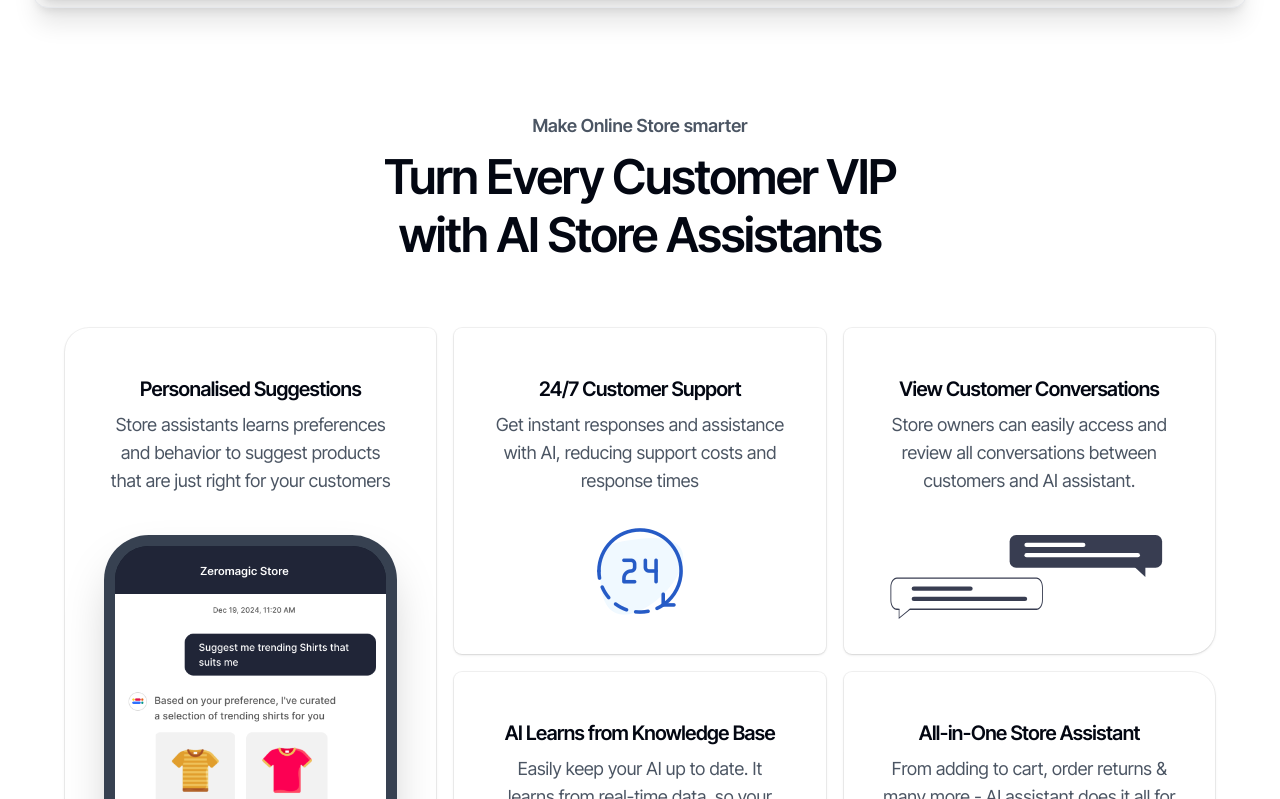
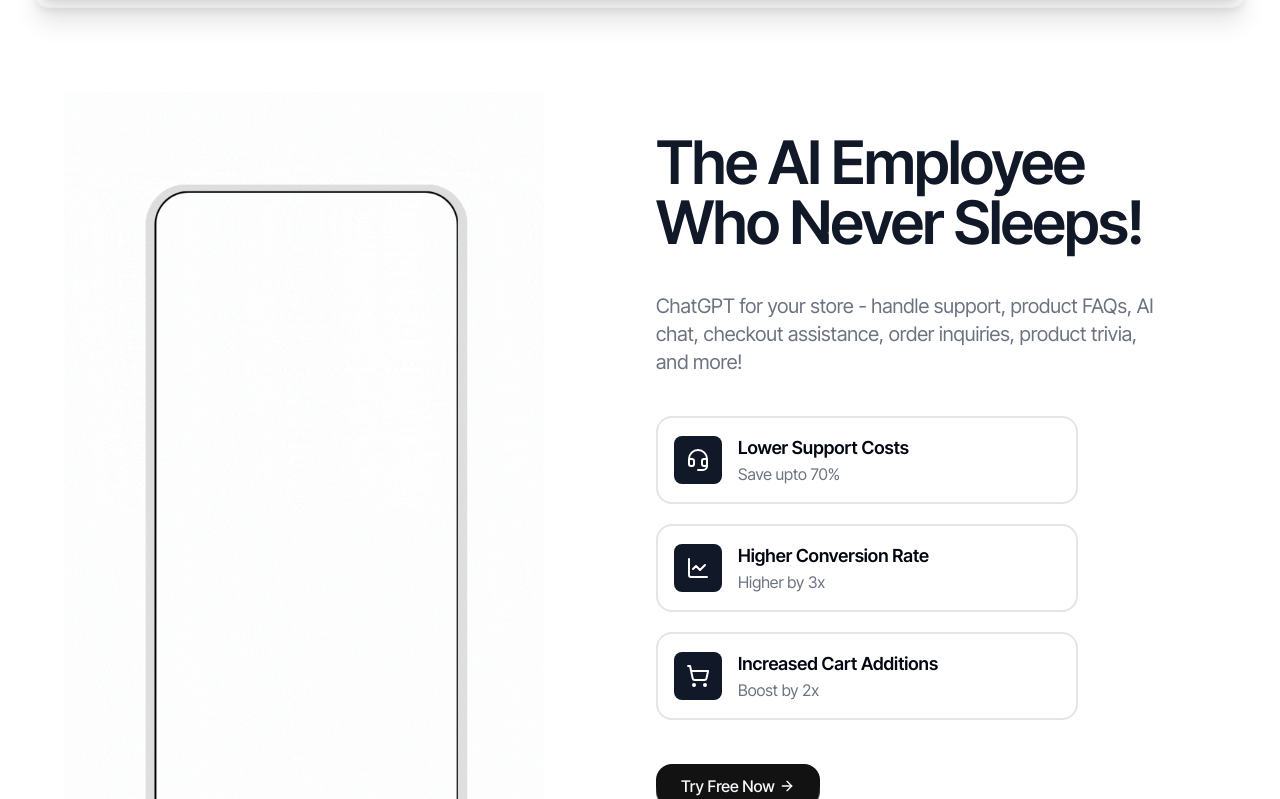
Before and after one commit to zeroagentio/magic-agent-site, a Next.js app: page / in a window 1280 px wide. Shown: the part 1281-2080 px from the top of the page. Built offline with nearby package versions, Linux system fonts and the light colour scheme.

Commit message:
chore: add chat mock

```diff
--- a/app/page.tsx
+++ b/app/page.tsx
@@ -1,5 +1,6 @@
 // 'use client';
 import { BannerCard } from "@/components/blocks/banner-card";
+import Chat from "@/components/blocks/chat";
 import CTA from "@/components/blocks/cta";
 import FeatureGrid from "@/components/blocks/feature-grid";
 import Footer from "@/components/blocks/footer";
@@ -33,7 +34,7 @@ export default function Home() {
     >
       <Header />
       <BannerCard />
-      <br />
+      <Chat />
       <FeatureGrid />
       <UseCase />
       <TalkWithZero />
--- /dev/null
+++ b/components/blocks/chat.tsx
@@ -0,0 +1,84 @@
+'use client';
+import Image from 'next/image';
+import ChatMock from "@/app/assets/agent-mock.gif";
+import { ArrowRightIcon, ChartLineIcon, HeadsetIcon, IndianRupeeIcon, ShoppingCartIcon } from 'lucide-react';
+import { MY_APP } from '@/lib/utils';
+import { RainbowButton } from '../magicui/rainbow-button';
+
+export default function Chat () {
+    return (
+              <div className="bg-white mt-5">
+                {/* Product info */}
+                <div className="mx-auto max-w-2xl px-4 pt-10 sm:px-6 lg:grid lg:max-w-7xl lg:grid-cols-4  lg:gap-x-8 lg:px-8 lg:pt-16">
+
+                  {/* Options */}
+                  <div className="lg:col-span-2">
+
+                     <Image
+                     alt=''
+                     className='lg:max-w-[30rem] max-w-[25rem] w-auto h-full'
+                    //  width={400}
+                    //  height={700}
+                     src={ChatMock}
+                     />
+                  </div>
+
+                  <div className="lg:col-start-3 lg:col-span-2 lg:pr-8">
+
+                    <div className="sm:max-w-lg text-left pt-10">
+            <h1 className="text-4xl font-semibold tracking-tight text-gray-900 sm:text-6xl">
+            The AI Employee Who Never Sleeps!
+            </h1>
+            <p className="mt-10 text-xl text-gray-500">
+            ChatGPT for your store - handle support, product FAQs, AI chat, checkout assistance, order inquiries, product trivia, and more!
+            </p>
+          </div>
+          <StatsCards />
+                  </div>
+
+                </div>
+              </div>
+    )
+  }
+
+
+
+ function StatsCards() {
+
+
+      const handleClick = () => {
+        window.open(MY_APP, '_blank'); // Open in a new tab
+      };
+
+    const stats = [
+        { icon: <HeadsetIcon />, title: "Lower Support Costs", value: "Save upto 70%" },
+        { icon: <ChartLineIcon />, title: "Higher Conversion Rate", value: "Higher by 3x" },
+        // { icon: <IndianRupeeIcon />, title: "Higher Average Order Value", value: "Increased by 30%" },
+        { icon: <ShoppingCartIcon />, title: "Increased Cart Additions", value: "Boost by 2x" },
+    ];
+
+    return (
+      <div className="space-y-5 mt-10 text-left">
+        {stats.map((stat, index) => (
+          <div
+            key={index}
+            className={`flex items-center w-4/5 gap-4 p-4 border-2 rounded-2xl  border-neutral-200`}
+          >
+            <div className="flex h-12 w-12 items-center justify-center rounded-lg bg-gray-900 text-white text-2xl">
+              {stat.icon}
+
+            </div>
+            <div>
+              <p className="text-lg font-semibold">{stat.title}</p>
+              <p className="text-gray-500">{stat.value}</p>
+            </div>
+          </div>
+        ))}
+<br/>
+ <RainbowButton
+  onClick={handleClick}
+  className="flex items-center font-medium">Try Free Now <ArrowRightIcon width={20} className='pl-1' /></RainbowButton>
+
+      </div>
+    );
+  }
--- a/components/blocks/feature-grid.tsx
+++ b/components/blocks/feature-grid.tsx
@@ -9,11 +9,12 @@ import Image from "next/image";
 
 export default function FeatureGrid() {
     return (
-        <div className="mt-20 mx-auto max-w-2xl px-6 lg:max-w-7xl lg:px-8">
+        <div className="mt-10 mx-auto max-w-2xl px-6 lg:max-w-7xl lg:px-8">
           <h2 className="text-center text-lg font-semibold text-gray-600">Make Online Store smarter</h2>
           <p className="mx-auto mt-2 max-w-2xl leading-loose text-balance text-center text-4xl font-semibold tracking-tight text-gray-950 sm:text-5xl"
           style={{ lineHeight: '1.2' }}>
-          Turn Every Customer VIP with AI Store Assistants
+            AI Store Assistants Here to Help, Always
+          {/* Turn Every Customer VIP with AI Store Assistants */}
           </p>
           <div className="mt-10 grid gap-4 sm:mt-16 lg:grid-cols-3 lg:grid-rows-3">
             <div className="relative col-span-2 lg:col-span-1 lg:row-span-2">
```
Also changed, not shown: app/assets/agent-mock.gif (added).
